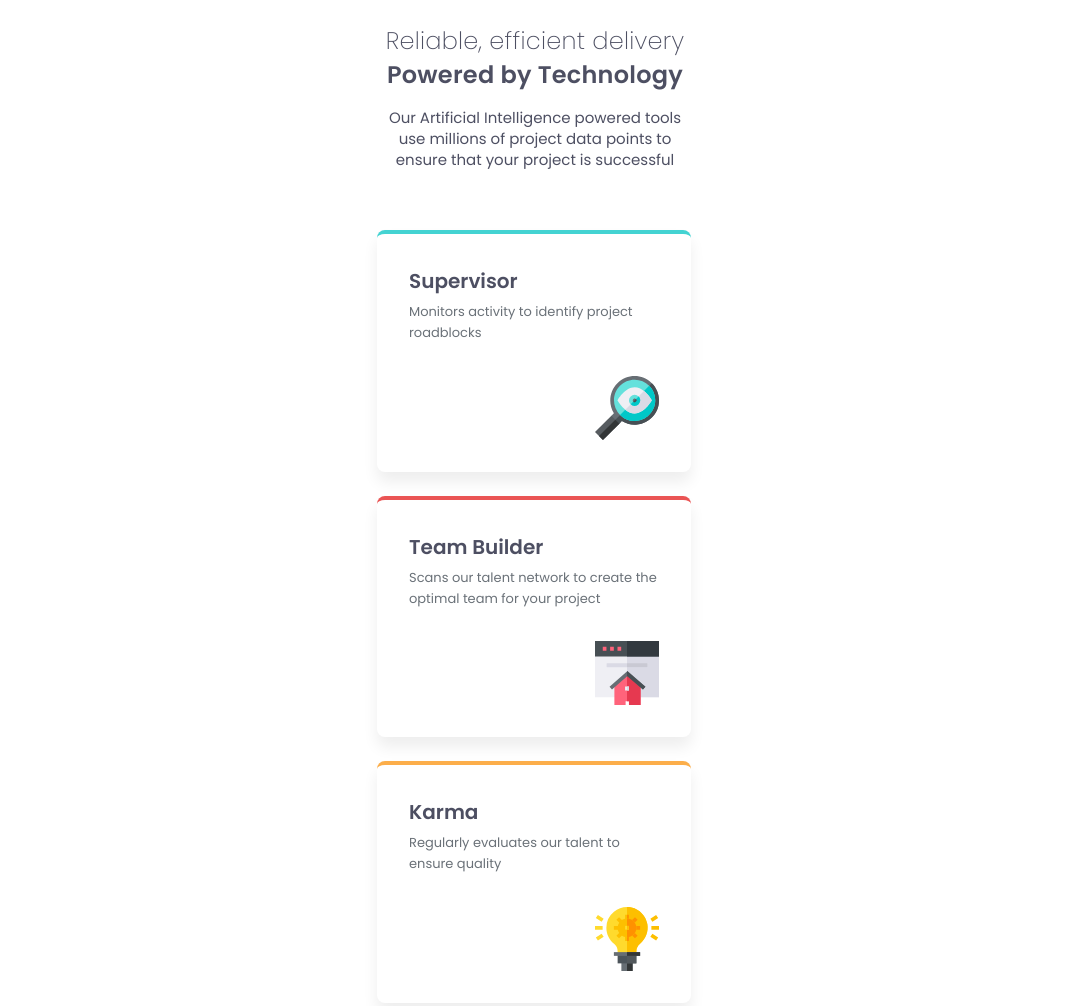
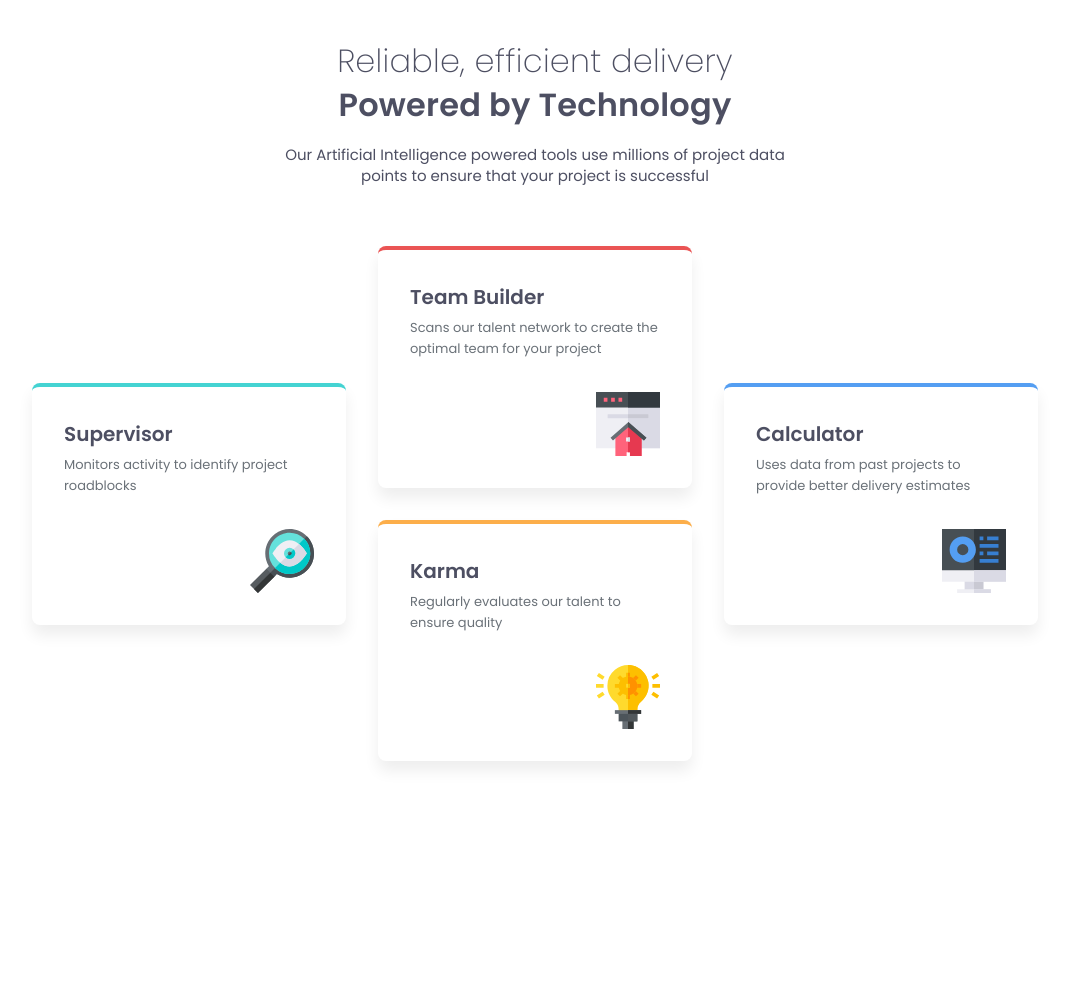
Before and after one commit to jose-wolf/four-card-feature-section, a plain HTML site: page index.html in a window 1536 px wide. Shown: the top 1006 px of the page, without its empty margins (233-1302 px from the left). After the commit the page ends 800 px from the top, so only its background shows below. Drawn offline with Linux system fonts and the light colour scheme.

Commit message:
feat: adiciona estrutura css para tablet e desktop

```diff
--- a/style.css
+++ b/style.css
@@ -31,6 +31,7 @@ main {
   max-width: 19.75rem;
   text-align: center;
   margin-bottom: 3.75rem;
+  margin-inline: auto;
 }
 
 .introduction > .super-title {
@@ -59,8 +60,7 @@ main {
 .features {
   display: flex;
   flex-direction: column;
-  gap: 1.5rem;
-  max-width: 19.625rem;
+  gap: 2rem;
 }
 
 .features > .feature-card {
@@ -70,6 +70,7 @@ main {
   box-shadow: 0 10px 15px rgba(0, 0, 0, 0.07);
   border-top-width: 4px;
   border-top-style: solid;
+  max-width: 19.625rem;
 }
 
 .features > .feature-card > h2 {
@@ -105,3 +106,81 @@ main {
 .features > .feature-card:nth-child(4) {
   border-top-color: var(--color-blue);
 }
+
+@media (min-width: 48rem) {
+  .introduction {
+    max-width: 33.75rem;
+    margin-inline: auto;
+  }
+
+  .introduction > .super-title {
+    font-size: 2rem;
+  }
+
+  .introduction > h1 {
+    font-size: 2rem;
+  }
+
+  .features {
+    display: grid;
+    grid-template-columns: 1fr 1fr;
+    gap: 2rem;
+    justify-items: center;
+    max-width: 41.25rem;
+  }
+
+  .features > .feature-card:nth-child(2) {
+    grid-column: 1 / 3;
+    grid-row: 1;
+  }
+
+  .features > .feature-card:nth-child(1) {
+    grid-column: 1 / 2; /* Coluna 1 */
+    grid-row: 2;
+  }
+
+  .features > .feature-card:nth-child(3) {
+    grid-column: 2 / 3;
+    grid-row: 2;
+  }
+
+  .features > .feature-card:nth-child(4) {
+    grid-column: 1 / 3;
+    grid-row: 3;
+  }
+}
+
+/* desktop version */
+@media (min-width: 90rem) {
+  .features {
+    display: grid;
+    grid-template-columns: 1fr 1fr 1fr;
+    grid-template-rows: 1fr 1fr;
+    gap: 2rem;
+    max-width: 69.625rem;
+    margin-inline: auto;
+    justify-items: center;
+  }
+
+  .features > .feature-card:nth-child(1) {
+    grid-column: 1 / 2;
+    grid-row: 1 / 3;
+    align-self: center;
+  }
+
+  .features > .feature-card:nth-child(2) {
+    grid-column: 2 / 3;
+    grid-row: 1 / 2;
+  }
+
+  .features > .feature-card:nth-child(3) {
+    grid-column: 2 / 3;
+    grid-row: 2 / 3;
+  }
+
+  .features > .feature-card:nth-child(4) {
+    grid-column: 3 / 4;
+    grid-row: 1 / 3;
+    align-self: center;
+  }
+}
```
